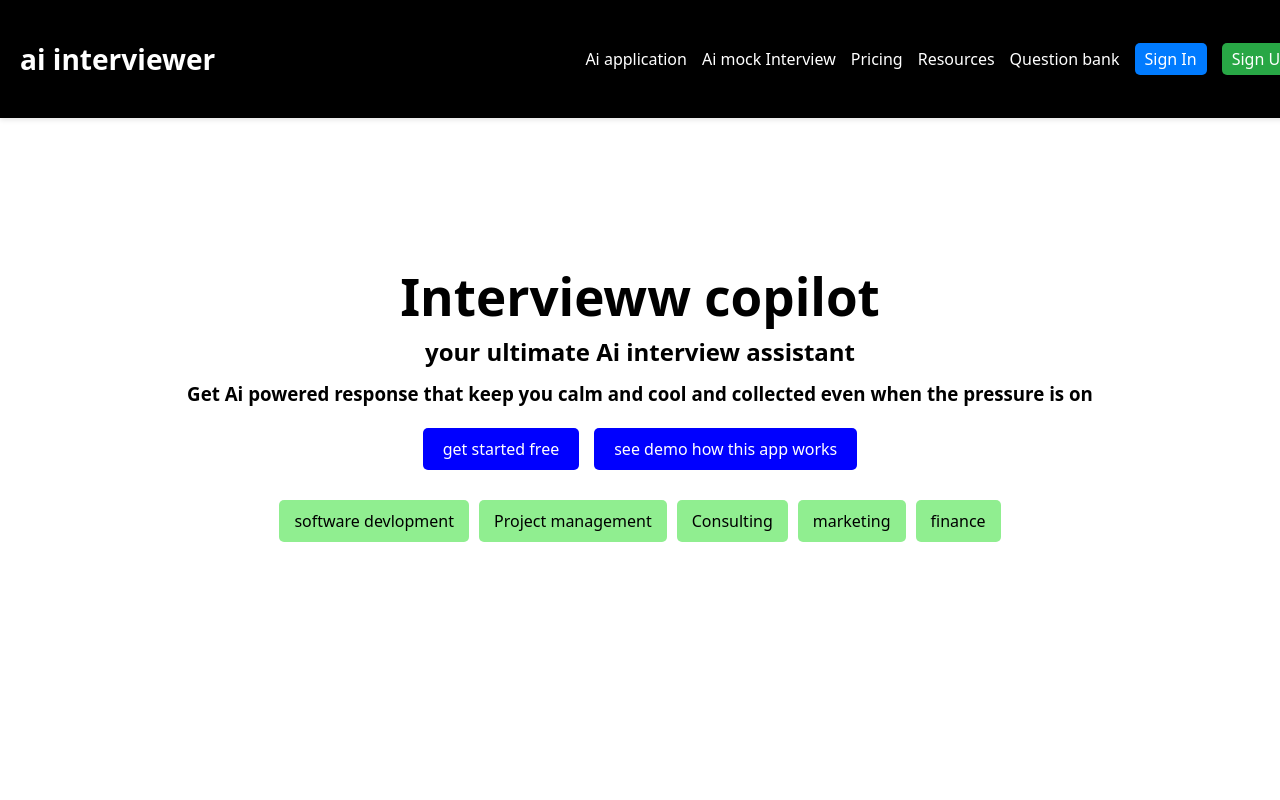
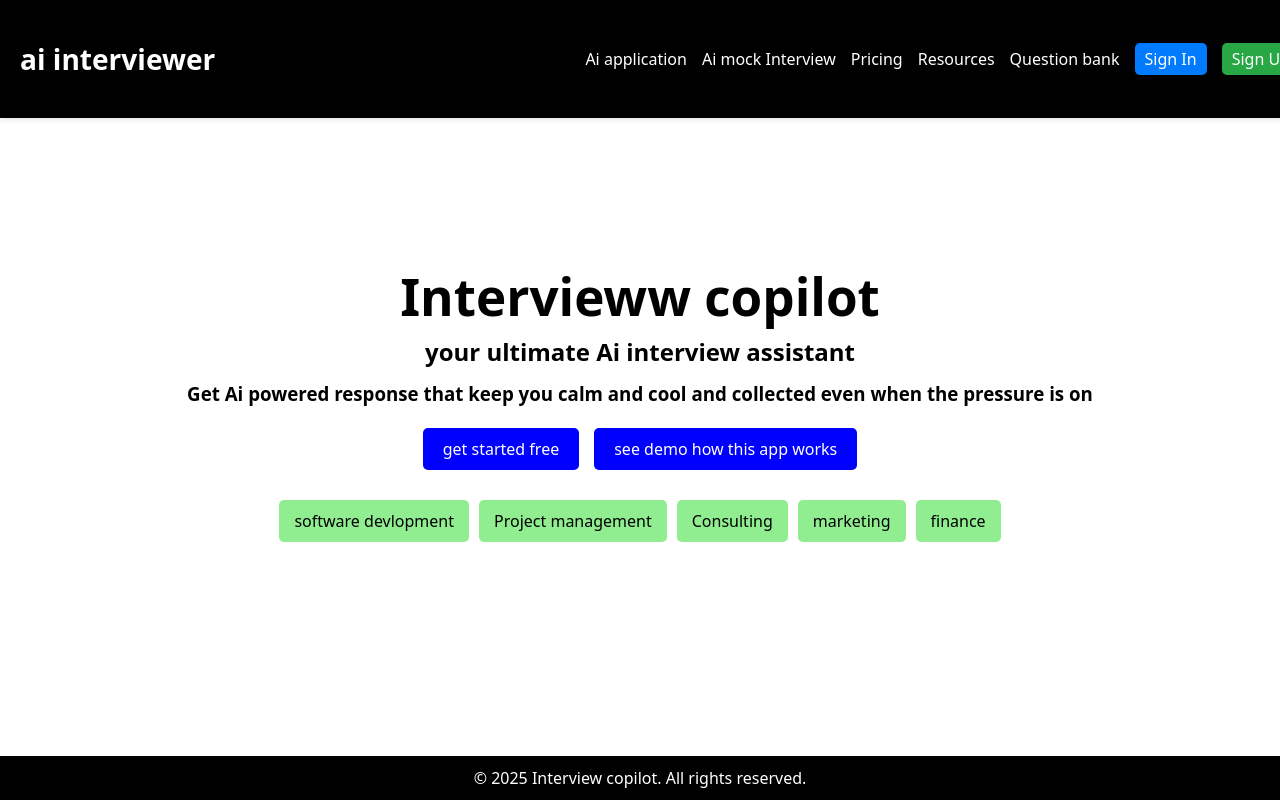
Before and after one commit to paridaq/ai-interviewer, a React (Vite) app in the folder frontend/my-app/: page / in a window 1280 px wide. Built offline with nearby package versions, Linux system fonts and the light colour scheme.

Commit message:
adding components

```diff
--- a/frontend/my-app/src/App.tsx
+++ b/frontend/my-app/src/App.tsx
@@ -4,6 +4,7 @@ import './App.css'
 import {Routes,Route} from 'react-router-dom'
 import Home from './home/Home'
 import NavBar from './Nav/NavBar'
+import Footer from './footer/Footer'
 
 function App() {
 
@@ -16,6 +17,7 @@ function App() {
 
 
       </Routes>
+      <Footer/>
     </>
   )
 }
--- /dev/null
+++ b/frontend/my-app/src/footer/Footer.tsx
@@ -0,0 +1,15 @@
+
+
+function Footer(){
+
+
+    return(
+
+        <>
+        <div style={{ backgroundColor: 'black', color: 'white', position: 'fixed', left: 0, bottom: 0, right: 0, textAlign: 'center', padding: '10px' }}>
+            © 2025 Interview copilot. All rights reserved.
+        </div>
+        </>
+    )
+}
+ export default Footer;
```
